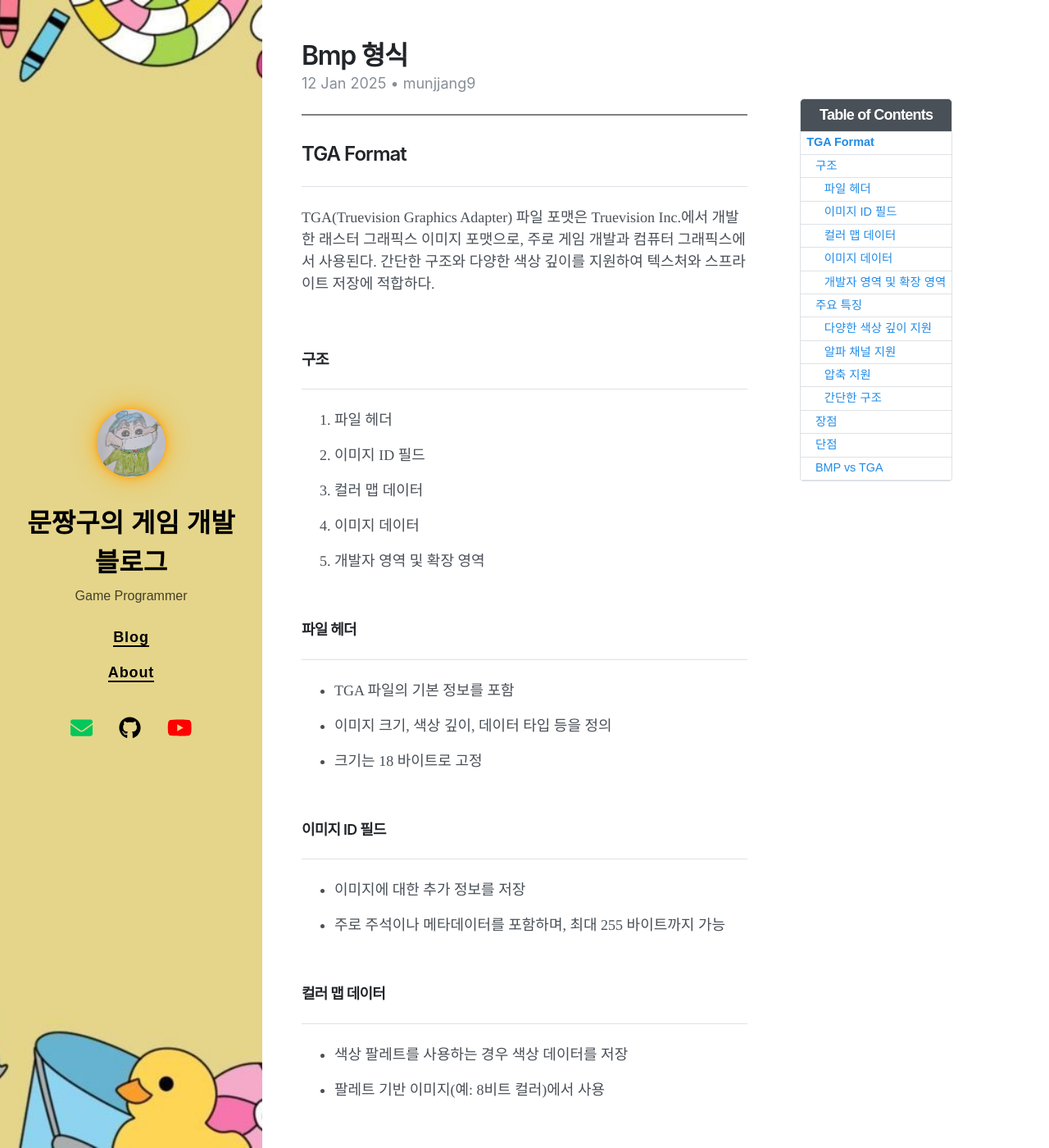
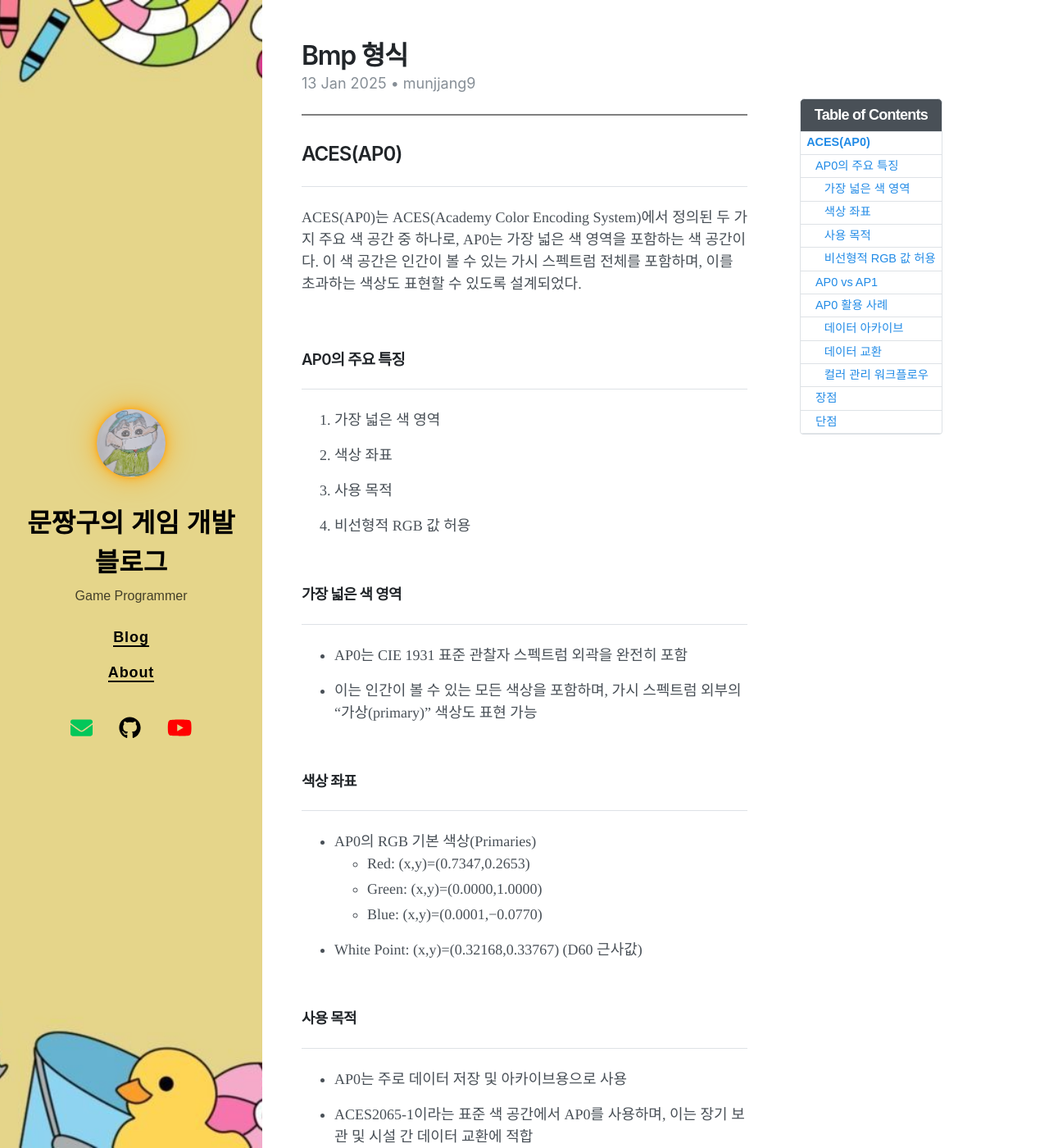
Before and after one commit to munjjang9/munjjang9.github.io, a Jekyll site: the page built from _posts/2025-01-13-TK-ACES-ap0.md, in a window 1280 px wide and 1400 px high. Shown: the whole window at 82% size. Built offline with Jekyll 4.4.1, drawn with Linux system fonts in a browser that asks for light colours; nearby versions of some CDN libraries; comment, search, counter and statistics services are not loaded; some of the changed text lies outside the part shown.

Commit message:
Update 2025-01-13-TK-ACES-ap0.md
Details Modified

```diff
--- a/_posts/2025-01-13-TK-ACES-ap0.md
+++ b/_posts/2025-01-13-TK-ACES-ap0.md
@@ -3,158 +3,135 @@ layout: post
 title: Bmp 형식
 author: munjjang9
 tags: [Graphics/Rendering]
-date: 2025-01-12 21:00 +0900
+date: 2025-01-13 21:00 +0900
 categories: [Game Development]
 toc: true
 ---
 
-## TGA Format
+## ACES(AP0)
 ---
 
-TGA(Truevision Graphics Adapter) 파일 포맷은 Truevision Inc.에서 개발한 래스터 그래픽스 이미지 포맷으로, 주로 게임 개발과 컴퓨터 그래픽스에서 사용된다. 간단한 구조와 다양한 색상 깊이를 지원하여 텍스처와 스프라이트 저장에 적합하다.
+ACES(AP0)는 ACES(Academy Color Encoding System)에서 정의된 두 가지 주요 색 공간 중 하나로, AP0는 가장 넓은 색 영역을 포함하는 색 공간이다. 이 색 공간은 인간이 볼 수 있는 가시 스펙트럼 전체를 포함하며, 이를 초과하는 색상도 표현할 수 있도록 설계되었다.
 
 <br>
 
-### 구조
+### AP0의 주요 특징
 ---
-1. 파일 헤더
+1. 가장 넓은 색 영역
 
-2. 이미지 ID 필드
+2. 색상 좌표
 
-3. 컬러 맵 데이터
+3. 사용 목적
 
-4. 이미지 데이터
-
-5. 개발자 영역 및 확장 영역
+4. 비선형적 RGB 값 허용
 
 <br>
 
-#### 파일 헤더
+#### 가장 넓은 색 영역
 ---
-- TGA 파일의 기본 정보를 포함
+- AP0는 CIE 1931 표준 관찰자 스펙트럼 외곽을 완전히 포함
 
-- 이미지 크기, 색상 깊이, 데이터 타입 등을 정의
-
-- 크기는 18 바이트로 고정
+- 이는 인간이 볼 수 있는 모든 색상을 포함하며, 가시 스펙트럼 외부의 "가상(primary)" 색상도 표현 가능
 
 <br>
 
-#### 이미지 ID 필드
+#### 색상 좌표
 ---
-- 이미지에 대한 추가 정보를 저장
+- AP0의 RGB 기본 색상(Primaries)
+  - Red: (x,y)=(0.7347,0.2653)
+  - Green: (x,y)=(0.0000,1.0000)
+  - Blue: (x,y)=(0.0001,−0.0770)
 
-- 주로 주석이나 메타데이터를 포함하며, 최대 255 바이트까지 가능
+- White Point: (x,y)=(0.32168,0.33767) (D60 근사값)
 
 <br>
 
-#### 컬러 맵 데이터
+#### 사용 목적
 ---
-- 색상 팔레트를 사용하는 경우 색상 데이터를 저장
+- AP0는 주로 데이터 저장 및 아카이브용으로 사용
 
-- 팔레트 기반 이미지(예: 8비트 컬러)에서 사용
+- ACES2065-1이라는 표준 색 공간에서 AP0를 사용하며, 이는 장기 보관 및 시설 간 데이터 교환에 적합
 
 <br>
 
-#### 이미지 데이터
+#### 비선형적 RGB 값 허용
 ---
-- 실제 픽셀 데이터가 저장
+- AP0는 RGB 값이 일반적인 범위(예: 0~1)를 초과할 수 있도록 설계
 
-- 데이터는 기본적으로 하단 왼쪽에서 상단 오른쪽 방향으로 저장되며, 헤더 플래그를 통해 방향을 변경 가능
+- HDR(High Dynamic Range) 콘텐츠와 높은 밝기/스펙큘러 데이터를 처리하기 위해 필요
 
 <br>
 
-#### 개발자 영역 및 확장 영역
----
-- 일부 TGA 파일에는 개발자 정의 데이터나 확장 정보를 추가로 포함 가능
+### AP0 vs AP1
+
+<table style="border: 2px;">
+  <tr>
+    <td> 특징 </td>
+    <td> AP0 </td>
+    <td> AP1 </td>
+  </tr>
+
+  <tr>
+    <td> 색 공간 범위 </td>
+    <td> CIE 1931 스펙트럼 외곽까지 포함 </td>
+    <td> Rec.2020에 가까운 좁은 범위 </td>
+  </tr>
+
+  <tr>
+    <td> 용도 </td>
+    <td> 데이터 아카이브 및 교환 </td>
+    <td> 작업용 색 공간 (예: ACEScg 등) </td>
+  </tr>
+
+  <tr>
+    <td> 정확성 </td>
+    <td> 모든 가시 스펙트럼을 표현 가능 </td>
+    <td> 작업 효율성을 위해 최적화된 범위 </td>
+  </tr>
+</table>
 
 <br>
 
-### 주요 특징
+### AP0 활용 사례
 ---
-1. 다양한 색상 깊이 지원
+1. 데이터 아카이브
 
-2. 알파 채널 지원
+2. 데이터 교환
 
-3. 압축 지원
-
-4. 간단한 구조
+3. 컬러 관리 워크플로우
 
 <br>
 
-#### 다양한 색상 깊이 지원
+#### 데이터 아카이브
 ---
-8비트(256색), 16비트, 24비트(True Color), 32비트(알파 채널 포함) 등 다양한 색상 깊이를 지원
+AP0는 ACES2065-1에서 사용되며, 영화 및 TV 제작에서 원본 데이터를 장기적으로 보관하기 위한 표준
 
 <br>
 
-#### 알파 채널 지원
+#### 데이터 교환
 ---
-32비트 TGA 파일은 알파 채널을 포함하여 투명도를 표현 가능
+스튜디오 간 데이터 교환 시 모든 색 정보를 손실 없이 전달하기 위해 사용
 
 <br>
 
-#### 압축 지원
+#### 컬러 관리 워크플로우
 ---
-RLE(Run-Length Encoding) 방식을 사용한 간단한 무손실 압축을 지원하고, 압축 여부는 헤더에 설정
-
-<br>
-
-#### 간단한 구조
----
-BMP와 마찬가지로 구조가 단순하여 읽기와 쓰기 용이
+컬러 그레이딩 및 후반 작업에서 원본 데이터를 보존하기 위한 중간 연결 공간으로 사용
 
 <br>
 
 ### 장점
 ---
-- 알파 채널 지원: 투명도를 포함한 이미지를 저장 가능
+- 가시 스펙트럼 전체를 포함하여 모든 색 정보를 표현 가능
 
-- 간단한 구조: 구현이 쉬워 게임 엔진에서 자주 사용
+- 데이터 손실 없이 작업 가능
 
-- 압축 옵션: RLE 압축을 통해 파일 크기를 줄일 수 있음
+- HDR 및 WCG(Wide Color Gamut)를 완벽히 지원
 
 <br>
 
 ### 단점
 ---
-- 효율성 부족: PNG와 같은 현대적인 포맷에 비해 압축 효율이 낮음
+- 너무 넓은 색 공간으로 인해 실제 작업용으로는 비효율적
 
-- 메타데이터 부족: 추가적인 이미지 정보(예: EXIF 데이터)가 부족
-
-- 호환성 제한: 일부 소프트웨어에서는 기본적으로 지원되지 않을 수 있음
-
-<br>
-
-### BMP vs TGA
-
-<table style="border: 2px;">
-  <tr>
-    <td> 특징 </td>
-    <td> BMP </td>
-    <td> TGA </td>
-  </tr>
-
-  <tr>
-    <td> 알파 채널 지원 </td>
-    <td> 기본적으로 미지원 </td>
-    <td> 지원(32bit) </td>
-  </tr>
-
-  <tr>
-    <td> 압축 </td>
-    <td> RLE (제한적) </td>
-    <td> RLE (효율적) </td>
-  </tr>
-
-  <tr>
-    <td> 구조 </td>
-    <td> 단순. 팔레트 의존 가능 </td>
-    <td> 유연하고 간단 </td>
-  </tr>
-
-  <tr>
-    <td> 사용 사례 </td>
-    <td> Windows 환경, 문서, 아이콘 </td>
-    <td> 게임 개발, 텍스쳐, 스프라이트 </td>
-  </tr>
-</table>
+- 일부 색상이 인간이 인지할 수 없는 가상 색상일 수 있음
```
